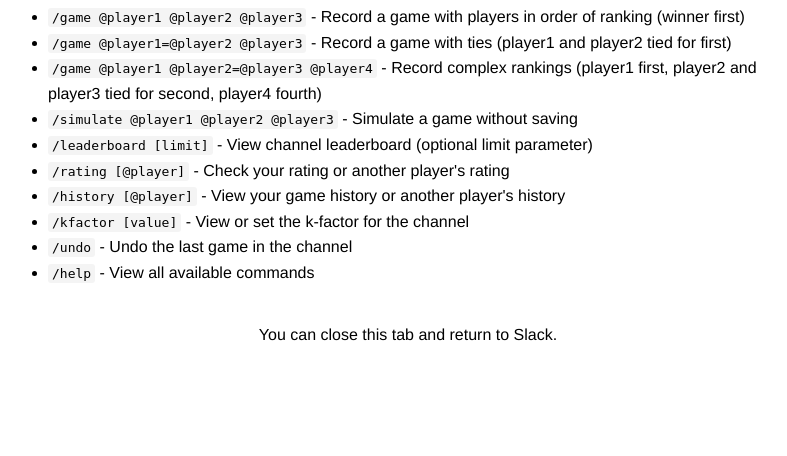
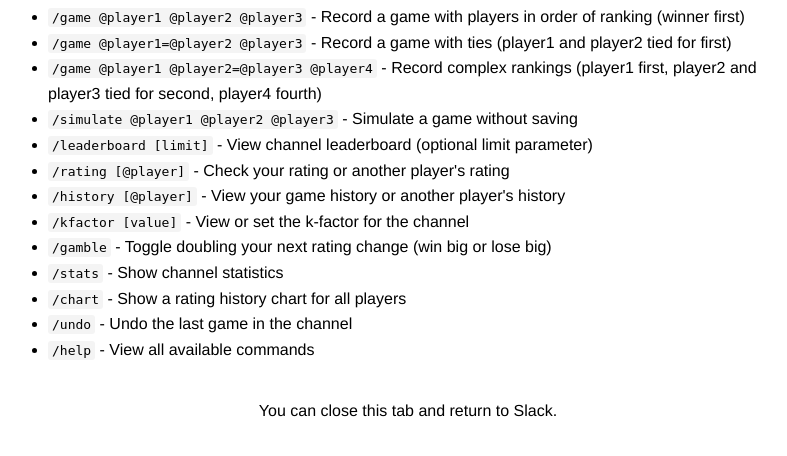
Before and after one commit to ndri/slackelo, a Flask app: page /success in a window 1280 px wide. Shown: the part 279-735 px from the top of the page, without its empty margins (232-1019 px from the left). Run offline with Flask 3, Linux system fonts and the light colour scheme; parts of the project's set-up code (start-up, migrations or seed data) failed here and were passed over.

Commit message:
Add new commands to success page

```diff
--- a/templates/success.html
+++ b/templates/success.html
@@ -32,6 +32,9 @@
     <code>/history [@player]</code> - View your game history or another player's history
   </li>
   <li><code>/kfactor [value]</code> - View or set the k-factor for the channel</li>
+  <li><code>/gamble</code> - Toggle doubling your next rating change (win big or lose big)</li>
+  <li><code>/stats</code> - Show channel statistics</li>
+  <li><code>/chart</code> - Show a rating history chart for all players</li>
   <li><code>/undo</code> - Undo the last game in the channel</li>
   <li><code>/help</code> - View all available commands</li>
 </ul>
```
